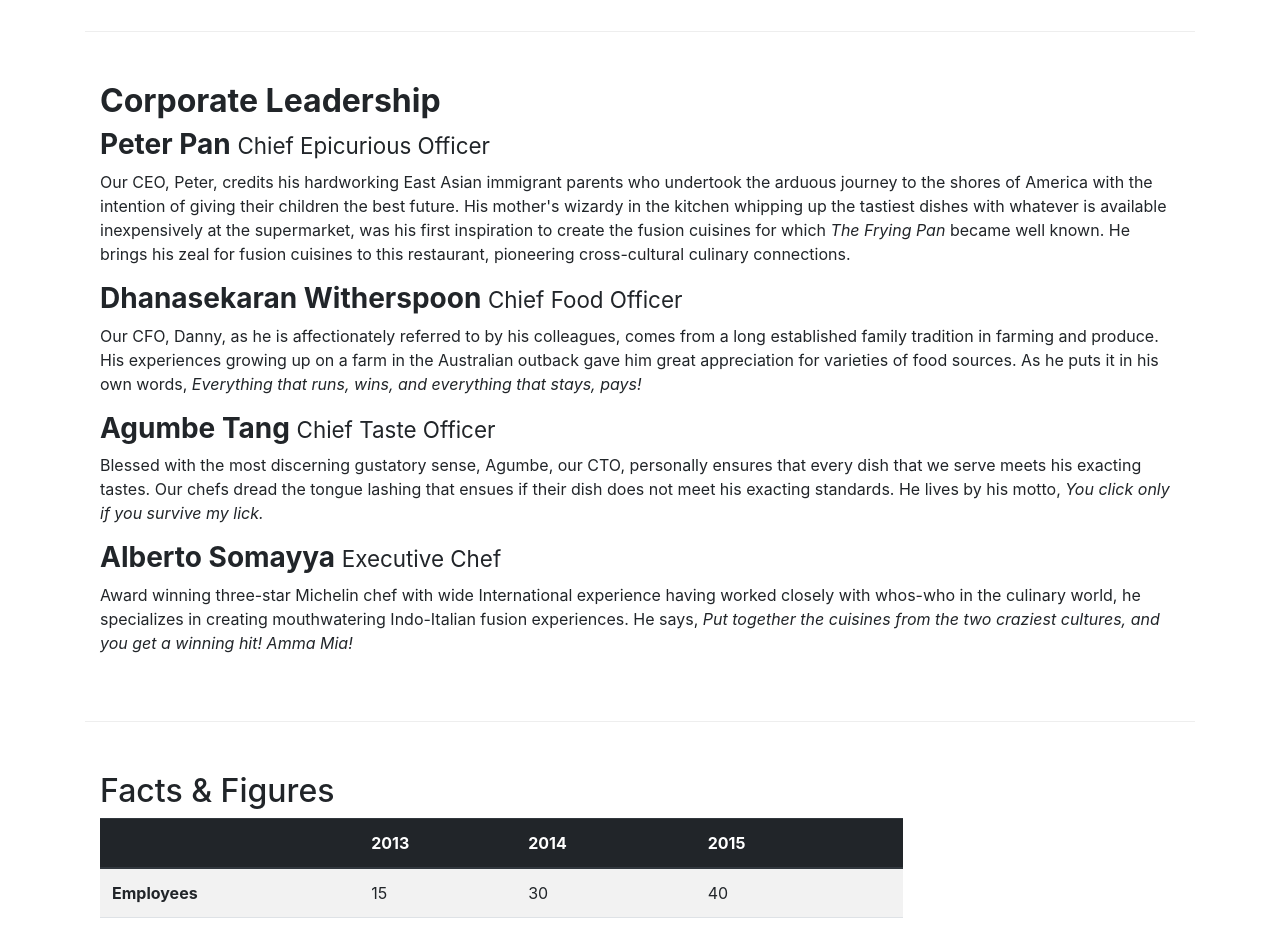
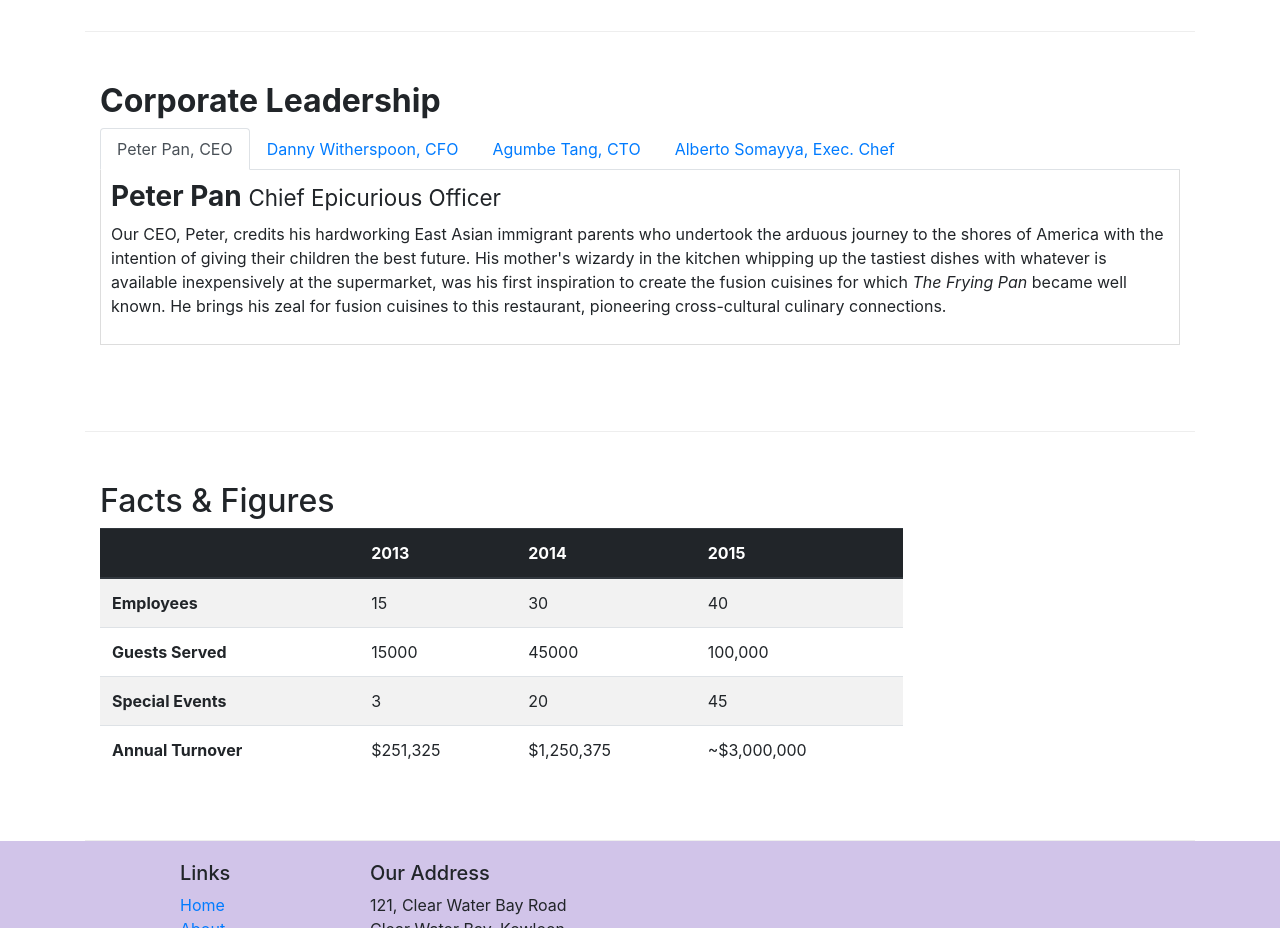
Before and after one commit to Sunilshah-7/Learning-Bootstrap, a website: page aboutus.html in a window 1280 px wide. Shown: the part 940-1868 px from the top of the page. Drawn offline with nearby package versions, Linux system fonts and the light colour scheme.

Commit message:
Tabbed Navigation

```diff
--- a/aboutus.html
+++ b/aboutus.html
@@ -101,21 +101,44 @@
         <div class="row row-content">
             <div class="col-sm-10 col-md-12">
                 <h2><b>Corporate Leadership</b></h2>
+                <ul class="nav nav-tabs">
+                    <li class="nav-item">
+                      <a class="nav-link active" href="#peter"
+                        role="tab" data-toggle="tab">Peter Pan, CEO</a>
+                    </li>
+                    <li class="nav-item">
+                      <a class="nav-link" href="#danny" role="tab"
+                      data-toggle="tab">Danny Witherspoon, CFO</a>
+                    </li>
+                    <li class="nav-item">
+                      <a class="nav-link" href="#agumbe"role="tab"
+                      data-toggle="tab">Agumbe Tang, CTO</a>
+                    </li>
+                    <li class="nav-item">
+                      <a class="nav-link" href="#alberto" role="tab"
+                      data-toggle="tab">Alberto Somayya, Exec. Chef</a>
+                    </li>
+                </ul>
+                <div class="tab-content">
+                    <div role="tabpanel" class="tab-pane fade show active" id="peter">
                         <h3><b>Peter Pan </b><small>Chief Epicurious Officer</small></h3>
-                <div class="d-none d-sm-block">
-                <p>Our CEO, Peter, credits his hardworking East Asian immigrant parents who undertook the arduous journey to the shores of America with the intention of giving their children the best future. His mother's wizardy in the kitchen whipping up the tastiest dishes with whatever is available inexpensively at the supermarket, was his first inspiration to create the fusion cuisines for which <em>The Frying Pan</em> became well known. He brings his zeal for fusion cuisines to this restaurant, pioneering cross-cultural culinary connections.</p>
+                        <p class="d-none d-sm-block">Our CEO, Peter, credits his hardworking East Asian immigrant parents who undertook the arduous journey to the shores of America with the intention of giving their children the best future. His mother's wizardy in the kitchen whipping up the tastiest dishes with whatever is available inexpensively at the supermarket, was his first inspiration to create the fusion cuisines for which <em>The Frying Pan</em> became well known. He brings his zeal for fusion cuisines to this restaurant, pioneering cross-cultural culinary connections.</p>
                     </div>
+
+                    <div role="tabpanel" class="tab-pane fade" id="danny">
                         <h3><b>Dhanasekaran Witherspoon </b><small>Chief Food Officer</small></h3>
-                <div class="d-none d-sm-block">
-                <p>Our CFO, Danny, as he is affectionately referred to by his colleagues, comes from a long established family tradition in farming and produce. His experiences growing up on a farm in the Australian outback gave him great appreciation for varieties of food sources. As he puts it in his own words, <em>Everything that runs, wins, and everything that stays, pays!</em></p>
+                        <p class="d-none d-sm-block">Our CFO, Danny, as he is affectionately referred to by his colleagues, comes from a long established family tradition in farming and produce. His experiences growing up on a farm in the Australian outback gave him great appreciation for varieties of food sources. As he puts it in his own words, <em>Everything that runs, wins, and everything that stays, pays!</em></p>
                     </div>
+
+                    <div role="tabpanel" class="tab-pane fade" id="agumbe">
                         <h3><b>Agumbe Tang </b><small>Chief Taste Officer</small></h3>
-                <div class="d-none d-sm-block">
-                <p>Blessed with the most discerning gustatory sense, Agumbe, our CTO, personally ensures that every dish that we serve meets his exacting tastes. Our chefs dread the tongue lashing that ensues if their dish does not meet his exacting standards. He lives by his motto, <em>You click only if you survive my lick.</em></p>
+                        <p class="d-none d-sm-block">Blessed with the most discerning gustatory sense, Agumbe, our CTO, personally ensures that every dish that we serve meets his exacting tastes. Our chefs dread the tongue lashing that ensues if their dish does not meet his exacting standards. He lives by his motto, <em>You click only if you survive my lick.</em></p>
                     </div>
+
+                    <div role="tabpanel" class="tab-pane fade" id="alberto">
                         <h3><b>Alberto Somayya </b><small>Executive Chef</small></h3>
-                <div class="d-none d-sm-block">
-                <p>Award winning three-star Michelin chef with wide International experience having worked closely with whos-who in the culinary world, he specializes in creating mouthwatering Indo-Italian fusion experiences. He says, <em>Put together the cuisines from the two craziest cultures, and you get a winning hit! Amma Mia!</em></p>
+                        <p class="d-none d-sm-block">Award winning three-star Michelin chef with wide International experience having worked closely with whos-who in the culinary world, he specializes in creating mouthwatering Indo-Italian fusion experiences. He says, <em>Put together the cuisines from the two craziest cultures, and you get a winning hit! Amma Mia!</em></p>
+                    </div>
                 </div>
             </div>
         </div>
@@ -207,6 +230,10 @@
            </div>
         </div>
     </footer>
+    <!-- jQuery first, then Popper.js, then Bootstrap JS. -->
+    <script src="node_modules/jquery/dist/jquery.slim.min.js"></script>
+    <script src="node_modules/popper.js/dist/umd/popper.min.js"></script>
+    <script src="node_modules/bootstrap/dist/js/bootstrap.min.js"></script>
 
 </body>
 
--- a/css/styles.css
+++ b/css/styles.css
@@ -31,3 +31,9 @@ body{
 .navbar-dark {
     background-color: #a00fe4;
 }
+.tab-content {
+    border-left: 1px solid #ddd;
+    border-right: 1px solid #ddd;
+    border-bottom: 1px solid #ddd;
+    padding: 10px;
+}
```
Lines whose indentation alone changed are shown as unchanged.
